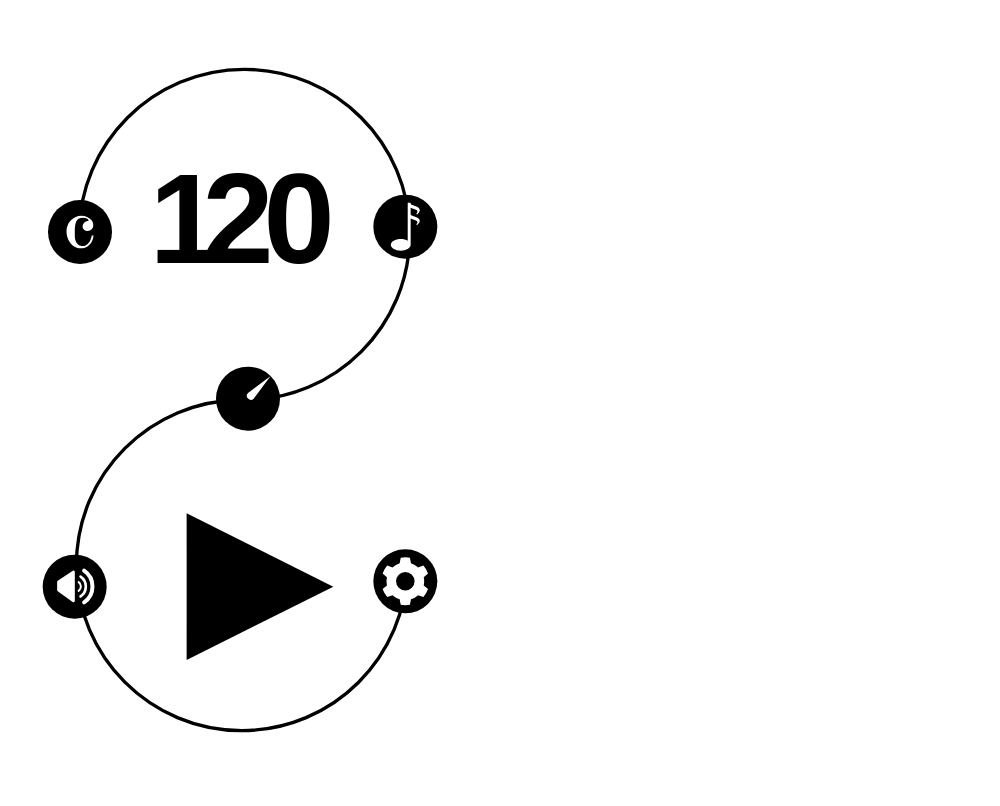
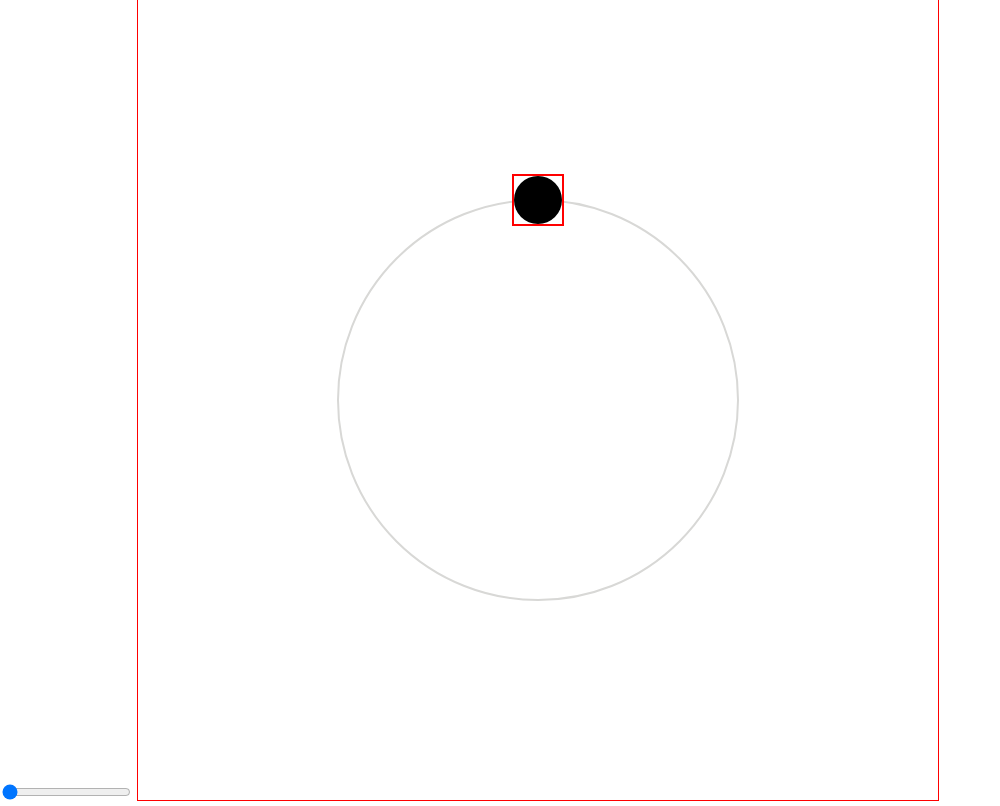
Before and after one commit to marshall-buck/metronome-ts, a website built with Vite: page index.html in a window 1280 px wide. Shown: the whole page, without its empty margins (0-1000 px from the left). Built offline with nearby package versions, Linux system fonts and the light colour scheme.

Commit message:
redid svg icons

```diff
--- a/index.html
+++ b/index.html
@@ -10,123 +10,31 @@
   </head>
   <body>
     <div id="app">
-      <svg
-        viewBox="0 0 365 600"
-        xmlns="http://www.w3.org/2000/svg"
-        fill-rule="evenodd"
-        clip-rule="evenodd"
-        stroke-linecap="round"
-        stroke-miterlimit="2"
-      >
-        <path fill="none" d="M-.004 0h364.616v600H-.004z" />
-        <path
-          d="M1117.4 652c0 69.036-55.965 125-125 125-68.99 0-125-56.011-125-125 0-69.036 55.964-125 125-125h1.988c69.035 0 125-55.964 125-125 0-68.989-56.011-125-125-125-69.036 0-125 55.964-125 125"
+      <input
+        type="range"
+        name="master-volume"
+        min="0"
+        max="1"
+        step=".0001"
+        value="0"
+      />
+
+      <svg viewBox="0 0 400 400">
+        <circle
+          id="outer-rim"
+          cx="200"
+          cy="200"
+          r="100"
           fill="none"
-          stroke="#000"
-          stroke-width="2.52"
-          transform="matrix(-.99211 0 0 -.992 1167.854 822.785)"
-        />
-        <ellipse
-          cx="986"
-          cy="184.647"
-          rx="28.996"
-          ry="18.551"
-          transform="matrix(.8277 0 0 1.29375 -756.114 -64.887)"
-        />
-        <path
-          d="M61.005 161.76c1.504 0 2.936.313 4.296.937 1.36.624 2.472 1.472 3.336 2.544.864 1.072 1.296 2.28 1.296 3.624 0 1.184-.4 2.2-1.2 3.048-.8.848-1.808 1.272-3.024 1.272-1.088 0-1.984-.312-2.688-.936-.704-.624-1.056-1.48-1.056-2.568 0-.832.24-1.536.72-2.112a5.053 5.053 0 011.728-1.344c.352-.16.784-.296 1.296-.408.512-.112.768-.264.768-.456 0-.512-.448-.992-1.344-1.44a6.352 6.352 0 00-2.88-.672c-1.312 0-2.432.304-3.36.912-.928.608-1.624 1.648-2.088 3.12-.464 1.472-.696 3.52-.696 6.144v3.744c0 1.184.184 2.344.552 3.48.368 1.136.984 2.072 1.848 2.808.864.736 2 1.104 3.408 1.104 1.6 0 3.056-.72 4.368-2.16 1.312-1.44 2.16-3.376 2.544-5.808h1.296c-.128 1.856-.608 3.512-1.44 4.968s-1.952 2.6-3.36 3.432c-1.408.832-3.024 1.248-4.848 1.248-2.016 0-3.824-.584-5.424-1.752-1.6-1.168-2.864-2.728-3.792-4.68-.928-1.952-1.392-4.128-1.392-6.528 0-1.536.296-2.992.888-4.368a12.32 12.32 0 012.424-3.672 11.66 11.66 0 013.552-2.544 10.023 10.023 0 014.272-.936z"
-          fill="#fff"
-          fill-rule="nonzero"
-        />
-        <ellipse
-          cx="986"
-          cy="184.647"
-          rx="28.996"
-          ry="18.551"
-          transform="matrix(.8277 0 0 1.29375 -512.114 -68.886)"
-        />
-        <path
-          d="M307.996 152.824c.166.28.341.493.525.638.316.251.916.502 1.8.752 3.022.826 4.533 1.959 4.533 3.4 0 .94-.712 2.042-2.137 3.306l-.43-.642c.54-.616.81-1.144.81-1.583 0-.679-.69-1.232-2.069-1.66-1.233-.368-2.243-.768-3.032-1.2v4.97c.166.279.341.491.525.637.316.25.916.502 1.8.752 3.022.825 4.533 1.959 4.533 3.4 0 .94-.712 2.042-2.137 3.306l-.43-.643c.54-.616.81-1.143.81-1.582 0-.679-.69-1.232-2.069-1.66-1.233-.368-2.243-.768-3.032-1.2v19.806c0 2.43-3.329 4.403-7.43 4.403-4.1 0-7.429-1.973-7.429-4.403 0-2.43 3.33-4.402 7.43-4.402 2.038 0 3.885.487 5.228 1.276v-28.518h2.201v.847z"
-          fill="#fff"
-        />
-        <ellipse
-          cx="986"
-          cy="184.647"
-          rx="28.996"
-          ry="18.551"
-          transform="matrix(.8277 0 0 1.29375 -630.114 60.114)"
-        />
-        <path
-          d="M202.982 282.029l-16.97 12.728a3.001 3.001 0 004.243 4.243l12.727-16.971z"
-          fill="#fff"
-        />
-        <ellipse
-          cx="986"
-          cy="184.647"
-          rx="28.996"
-          ry="18.551"
-          transform="matrix(.8277 0 0 1.29375 -760.114 201.114)"
-        />
-        <path
-          d="M869.296 82.224a8.931 8.931 0 000 14.736"
-          fill="none"
-          stroke="#fff"
-          stroke-width="1.86"
-          stroke-linejoin="round"
-          stroke-miterlimit="1.5"
-          transform="matrix(-1.61196 0 0 -1.61257 1464.356 584.366)"
-        />
-        <path
-          d="M869.296 82.224a8.931 8.931 0 000 14.736"
-          fill="none"
-          stroke="#fff"
-          stroke-width="1.98"
-          stroke-linejoin="round"
-          stroke-miterlimit="1.5"
-          transform="matrix(-1.01069 0 0 -1.01107 939.016 530.477)"
-        />
-        <path
-          d="M869.296 82.224a8.931 8.931 0 000 14.736"
-          fill="none"
-          stroke="#fff"
-          stroke-width="3.41"
-          stroke-linejoin="round"
-          stroke-miterlimit="1.5"
-          transform="matrix(-.43983 0 0 -.44 441.306 479.313)"
-        />
-        <path
-          d="M54.618 428.091a.96.96 0 01.987-.04.961.961 0 01.507.845l.012 21.724a1.047 1.047 0 01-1.66.85 50095.68 50095.68 0 01-11.163-8.025 1.028 1.028 0 01-.43-.838l-.004-6.252c0-.341.172-.66.456-.846l11.295-7.418z"
-          fill="#fff"
-        />
-        <g>
-          <ellipse
-            cx="986"
-            cy="184.647"
-            rx="28.996"
-            ry="18.551"
-            transform="matrix(.8277 0 0 1.29375 -512.114 197.115)"
-          />
+          style="stroke: #d8d8d6; stroke-width: 1"
+        ></circle>
+        <svg id="beats-icon" width="24" height="24">
+          <circle cx="12" cy="12" r="12" />
           <path
-            d="M307.462 418.338a17.99 17.99 0 00-6.93 0l-.766 4.166a14.143 14.143 0 00-5.344 3.086l-3.99-1.422a17.989 17.989 0 00-3.465 6.003l3.226 2.744a14.144 14.144 0 000 6.172l-3.226 2.744a17.989 17.989 0 003.465 6.003l3.99-1.42a14.143 14.143 0 005.344 3.085l.765 4.166c2.289.448 4.642.448 6.931 0l.764-4.166a14.146 14.146 0 005.345-3.086l3.99 1.42a18.003 18.003 0 003.465-6.002l-3.226-2.744c.455-2.032.455-4.14 0-6.172l3.226-2.744a18.003 18.003 0 00-3.465-6.003l-3.99 1.422a14.146 14.146 0 00-5.345-3.086l-.764-4.166zm-3.465 10.716a6.95 6.95 0 016.947 6.947 6.95 6.95 0 01-6.947 6.947 6.95 6.95 0 01-6.947-6.947 6.95 6.95 0 016.947-6.947z"
+            d="M24 6.99===c.166.279.341.492.525.638.316.25.916.501 1.8.752 3.022.825 4.533 1.958 4.533 3.4 0 .94-.712 2.042-2.137 3.306l-.431-.643c.54-.616.81-1.144.81-1.582 0-.679-.689-1.233-2.068-1.661-1.233-.368-2.244-.767-3.032-1.2v4.969c.166.28.341.493.525.639.316.25.916.501 1.8.752 3.022.825 4.533 1.958 4.533 3.399 0 .941-.712 2.043-2.137 3.306l-.431-.642c.54-.616.81-1.144.81-1.582 0-.679-.689-1.233-2.068-1.661-1.233-.368-2.244-.768-3.032-1.2v19.807c0 2.43-3.329 4.402-7.429 4.402-4.101 0-7.43-1.972-7.43-4.402s3.329-4.403 7.43-4.403c2.037 0 3.885.487 5.228 1.276V6.152h2.201v.847z"
             fill="#fff"
           />
-        </g>
-        <g>
-          <path d="M249.994 440.005l-110 55v-110l110 55z" />
-        </g>
-        <g>
-          <text
-            x="1403.42"
-            y="114.067"
-            font-family="'MuktaMahee-Bold','Mukta Mahee',sans-serif"
-            font-weight="700"
-            font-size="96"
-            transform="translate(-1291.292 82.973)"
-          >
-            1
-            <tspan x="1443.16 1488.86" y="114.067 114.067">20</tspan>
-          </text>
-        </g>
+        </svg>
       </svg>
     </div>
     <!-- <div id="app">
--- /dev/null
+++ b/src/animateApi.ts
@@ -0,0 +1,106 @@
+const range = document.querySelector(
+  "input[name=master-volume]"
+) as HTMLInputElement;
+
+const circleEl = document.querySelector("#beats-icon");
+const outerRim = document.querySelector("#outer-rim") as SVGElement;
+
+function handleRange(e: Event) {
+  const target = e.target as HTMLInputElement;
+
+  frame(+target.value);
+}
+
+let currentPointer: number | null = null;
+
+range.addEventListener("input", handleRange);
+function init() {
+  frame(0.25);
+}
+
+function handlePointerUp(e: Event) {
+  const evt = e as PointerEvent;
+  circleEl?.releasePointerCapture(evt.pointerId);
+  currentPointer = null;
+}
+
+function handlePointerDown(e: Event) {
+  const evt = e as PointerEvent;
+  console.log(`pointerdown: id = ${evt.pointerId}`);
+  currentPointer = evt.pointerId;
+  circleEl?.setPointerCapture(evt.pointerId);
+}
+function handlePointerMove(e: Event) {
+  const evt = e as PointerEvent;
+  if (currentPointer !== evt.pointerId) return;
+  console.log(evt.movementX, evt.movementY);
+
+  console.log(`pointermove: id = ${evt.pointerId}`);
+}
+if (circleEl) {
+  circleEl.addEventListener("pointerdown", handlePointerDown);
+  circleEl?.addEventListener("pointerup", handlePointerUp, false);
+
+  circleEl?.addEventListener("pointermove", handlePointerMove, false);
+}
+
+function frame(cycleCompletion: number) {
+  const circleWidth = parseInt(outerRim.getAttribute("r") as string) * 2;
+  // Completion of the circle's cycle in a range from 0 to 1
+
+  // const cycleCompletion =
+  //   (timestamp % cycleLengthInMilliseconds) / cycleLengthInMilliseconds;
+
+  // Cosine is the horizontal (x) coordinate of the point
+  // on the circle in a range from -1 to 1, respective
+  // of the circle's completion cycle.
+  const cosine = Math.cos(cycleCompletion * Math.PI * 2);
+
+  // Since cosine is a range from -1 to 1, we map that range
+  // to the circle's bounds in the SVG artboard, 10 to 90.
+
+  const xCircleMargin = Math.abs(
+    parseInt(outerRim.getAttribute("cx") as string) -
+      parseInt(outerRim.getAttribute("r") as string)
+  );
+
+  const cosineMappedToArtboard =
+    (cosine / 2 + 0.5) * circleWidth + xCircleMargin - 12;
+  // circleEl?.setAttribute("cx", cosineMappedToArtboard);
+
+  // Sine is the vertical (y) coordinate of the point
+  // on the circle in a range from -1 to 1, respective
+  // of the circle's completion cycle.
+  const sine = Math.sin(cycleCompletion * Math.PI * 2);
+
+  // Since the range of sine is -1 to 1, we map that range
+  // to our circle's bounds in the SVG artboard, 10 to 90.
+  // We then subtract that value from the circleWidth and circleMargin,
+  // since the SVG drawing coordinates are flipped upside down
+  // compared to cartesian coordinates.
+
+  const yCircleMargin = Math.abs(
+    parseInt(outerRim.getAttribute("cy") as string) -
+      parseInt(outerRim.getAttribute("r") as string)
+  );
+  const sineMappedToArtboard =
+    circleWidth + yCircleMargin - (sine / 2 + 0.5) * circleWidth - 12;
+
+  circleEl?.setAttribute("x", cosineMappedToArtboard.toString());
+  circleEl?.setAttribute("y", sineMappedToArtboard.toString());
+  // circleEl?.setAttribute("style", "transform: scale(0.5)");
+  //circleEl?.setAttribute(
+  //   "style",
+  //   `transform: translate(${cosineMappedToArtboard.toString()}px, ${sineMappedToArtboard.toString()}px);`
+  // );
+
+  console.log("cycleCompletion", cycleCompletion);
+  console.log("cosine", cosine);
+  console.log("cosineMappedToArtboard", cosineMappedToArtboard);
+  console.log("sine", sine);
+  console.log("sineMappedToArtboard", sineMappedToArtboard);
+}
+
+init();
+
+export {};
--- a/src/backgroundSvg.ts
+++ b/src/backgroundSvg.ts
@@ -7,7 +7,7 @@ function createBgSvg() {
     "circle"
   );
   const group = document.createElementNS("http://www.w3.org/2000/svg", "g");
-  const center = getCenter();
+  const center = getCenter(window.innerWidth, window.innerHeight);
   const radius =
     portOrLand() === "portrait"
       ? window.innerWidth / 2
--- a/src/main.ts
+++ b/src/main.ts
@@ -2,6 +2,7 @@ import "./style.css";
 
 // import { mn } from "./models/metronome";
 // import "./testNonCanvas";
+import "./animateApi";
 
 // // const mn: Metronome = new Metronome();
 
--- a/src/style.css
+++ b/src/style.css
@@ -6,18 +6,21 @@ body {
   margin: 0;
   padding: 0;
   box-sizing: content-box;
-  overflow: hidden;
+  /* overflow: hidden; */
 
 
 }
 
 #app {
-  overflow: hidden;
+  /* overflow: hidden; */
+
 }
+
 
 svg {
   max-height: 100svh;
-  width: auto;
+  outline: 1px solid red;
+
 }
 
 /* #beats-container {
--- a/src/timeSigIcon.ts
+++ b/src/timeSigIcon.ts
@@ -28,14 +28,15 @@ function createTimeSigIcon(parent: SVGElement) {
   const bg = document.querySelector("#bg-circle");
 
   const coords = bg?.getBoundingClientRect() as DOMRect;
-  const x = coords.x + X_OFFSET;
-  const y = coords.top + coords.height / 2 - X_OFFSET;
+  const x = coords.x;
+  const y = coords.top + coords.height / 2;
 
   group.setAttributeNS(null, "transform", `translate(${x},${y})`);
 
   group.append(timeBg);
   group.append(timeSymbol);
   parent.append(group);
+  return group;
 }
 
 export { createTimeSigIcon };
```
Also changed, not shown: src/helpers.ts (+26 -4 lines), src/testNonCanvas.ts (+39 -33 lines), src/icons/beats.svg, src/icons/bpm.svg (added), src/icons/main-port.svg (deleted), src/icons/pause.svg (added), src/icons/play.svg (added), src/icons/reset.svg (added), src/icons/setings.svg (added), src/icons/settings.svg (deleted), src/icons/tempo.svg (deleted), src/icons/time-sig.svg (deleted), src/icons/time-signature.svg, src/icons/volume.svg.
